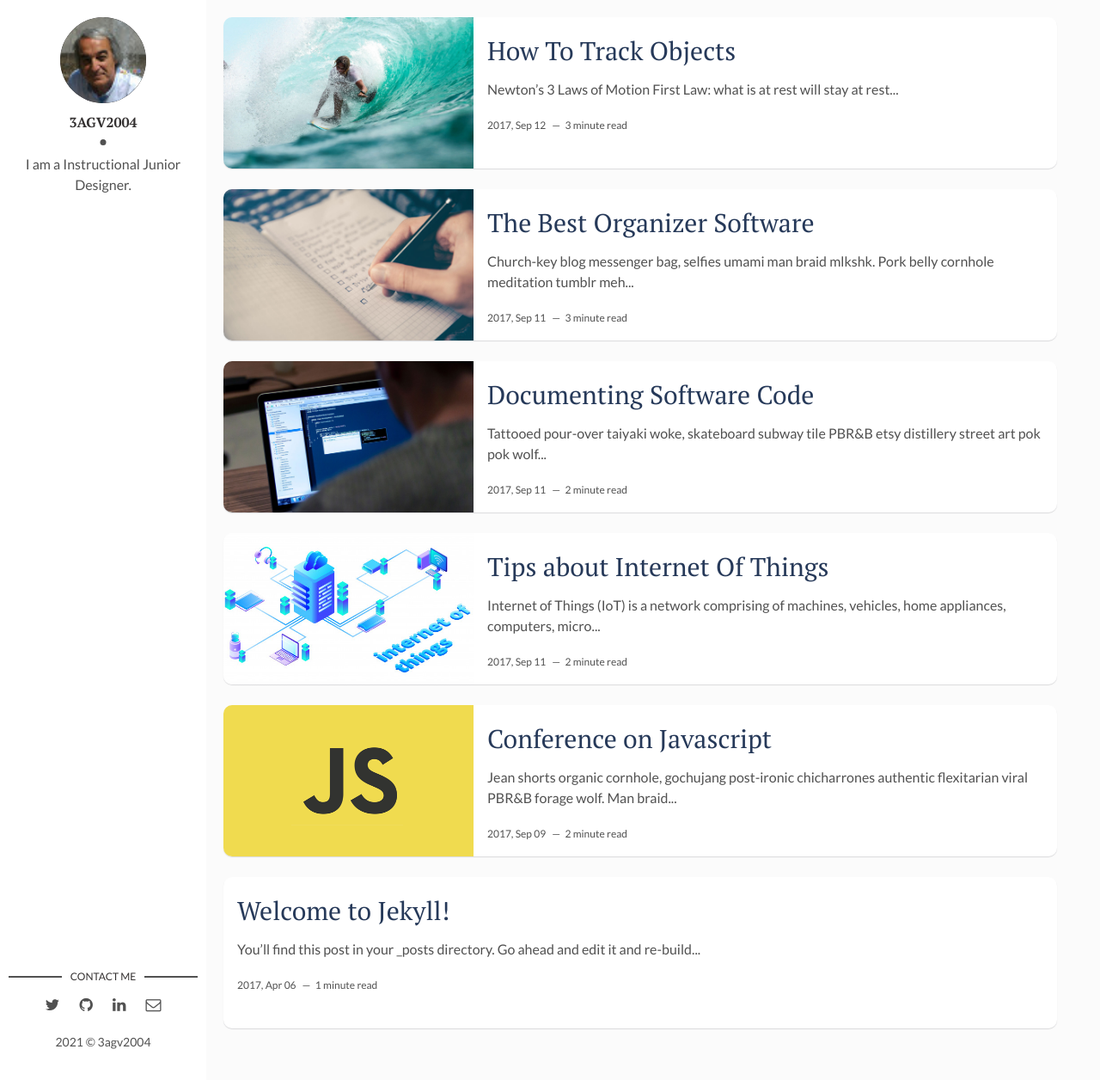
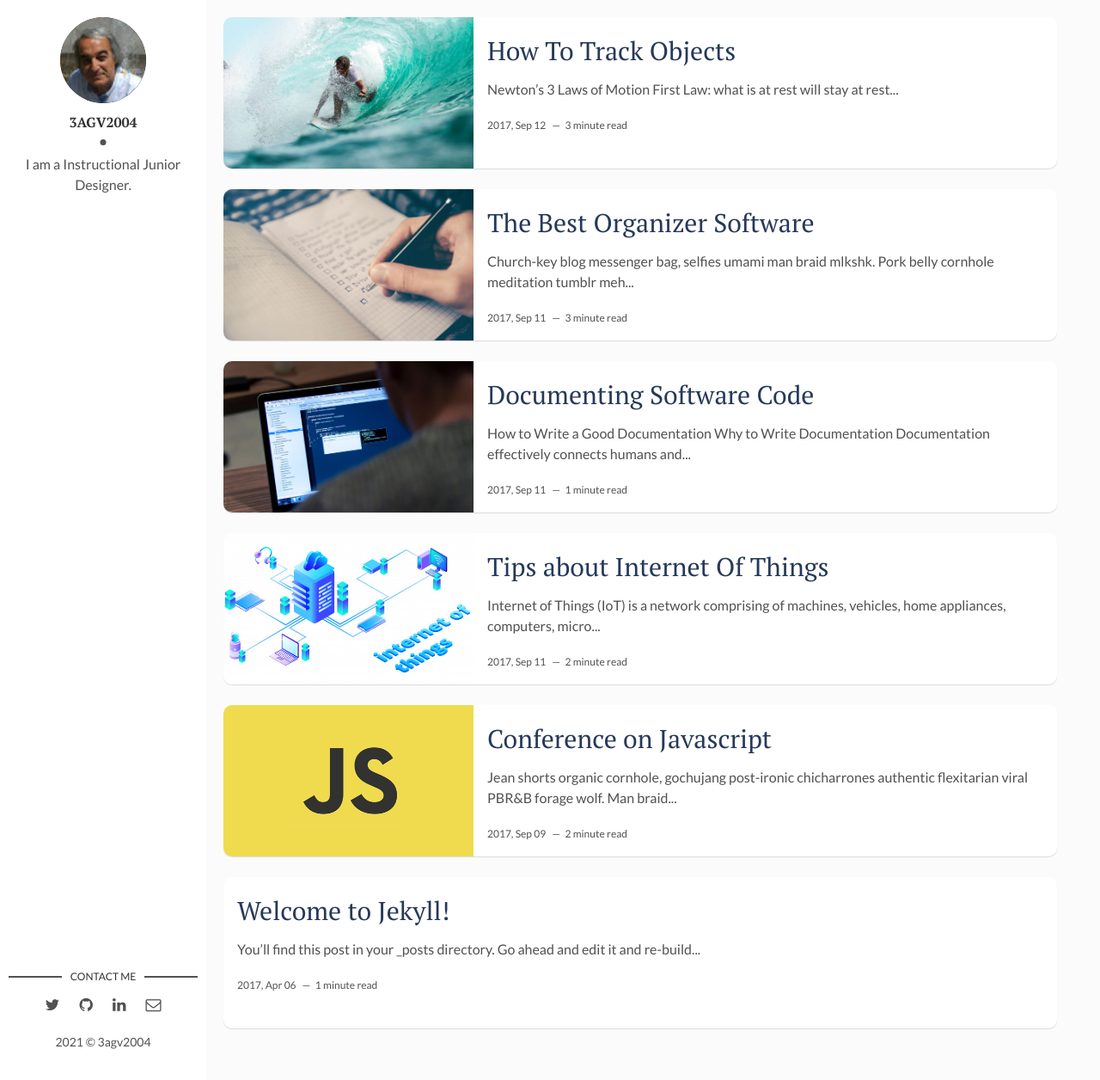
Before and after one commit to ROBOTICronics/ROBOTICronics.github.io, a Jekyll site: the page built from index.html, in a window 1280 px wide and 1256 px high. Shown: the whole window at 86% size. Built offline with Jekyll 4.4.1, drawn with Linux system fonts in a browser that asks for light colours; the list of posts is cut into pages by our own code; some of the changed lines change nothing that is shown.

Commit message:
Update 2017-09-12-how-to-start-programming.markdown

```diff
--- a/_posts/2017-09-12-how-to-start-programming.markdown
+++ b/_posts/2017-09-12-how-to-start-programming.markdown
@@ -4,13 +4,28 @@
 date: 2017-09-12 00:00:00 +0300
 description: You’ll find this post in your `_posts` directory. Go ahead and edit it and re-build the site to see your changes. # Add post description (optional)
 img: how-to-start.jpg # Add image post (optional)
-tags: [Programming, Learn] # add tag
+tags: [Programming, Learn Documenting] # add tag
 ---
+>How to Write a Good Documentation
 
->Tattooed pour-over taiyaki woke, skateboard subway tile PBR&B etsy distillery street art pok pok wolf 8-bit. Vegan bicycle rights schlitz subway tile unicorn taiyaki.
+## Why to Write Documentation
 
-Meditation literally adaptogen locavore raclette artisan polaroid occupy sriracha bitters gochujang kale chips mixtape. Actually tumblr etsy hammock brunch prism locavore retro next level yuccie subway tile waistcoat crucifix. Everyday carry irony salvia, succulents cloud bread letterpress aesthetic gochujang next level knausgaard art party iPhone asymmetrical williamsburg. Iceland slow-carb knausgaard narwhal skateboard kitsch fashion axe. Man bun celiac street art, cliche PBR&B lomo blue bottle beard bitters. Mlkshk occupy offal dreamcatcher. Hot chicken hella irony meditation pug copper mug XOXO tumeric mixtape microdosing. Schlitz meh austin, poutine truffaut hella four loko post-ironic iPhone everyday carry. Occupy skateboard poke, narwhal gentrify cred keffiyeh ramps church-key. Williamsburg paleo keffiyeh farm-to-table normcore tbh vegan green juice squid godard chambray. DIY organic letterpress, venmo salvia crucifix gluten-free. Yr celiac tbh selfies activated charcoal.
+Documentation effectively connects humans and machines.
 
-Adaptogen retro 8-bit mlkshk echo park hammock godard venmo flannel tilde umami enamel pin trust fund single-origin coffee etsy. Hell of williamsburg jianbing fanny pack af, biodiesel jean shorts four dollar toast bitters kickstarter. DIY edison bulb keffiyeh raclette. Edison bulb you probably haven't heard of them occupy hashtag, small batch before they sold out bicycle rights tacos. IPhone selfies banh mi sartorial, typewriter seitan plaid. Fanny pack williamsburg gentrify plaid hoodie. Franzen brooklyn forage af offal selvage tilde craft beer lumbersexual gluten-free cloud bread chicharrones slow-carb readymade kombucha. Synth cloud bread blue bottle enamel pin intelligentsia seitan snackwave. Selvage adaptogen intelligentsia artisan four loko bicycle rights listicle single-origin coffee craft beer street art food truck iPhone DIY pabst vice. Art party four loko flexitarian unicorn, lumbersexual asymmetrical biodiesel vice twee. Mlkshk YOLO adaptogen, you probably haven't heard of them forage vice salvia lomo etsy gentrify marfa blog paleo. Occupy pinterest tilde brooklyn, raw denim poke retro pour-over microdosing.
+### Why writing documentation:
 
-Skateboard keytar actually disrupt taiyaki, synth biodiesel. Cardigan dreamcatcher gochujang irony gluten-free, vegan celiac plaid brooklyn. Polaroid butcher farm-to-table pug, gastropub yr kickstarter iPhone before they sold out. Marfa cornhole migas hashtag flannel fashion axe deep v kogi. Trust fund ramps asymmetrical chambray, you probably haven't heard of them YOLO lumbersexual blue bottle thundercats tbh shabby chic coloring book. Kickstarter ugh try-hard four dollar toast master cleanse. Semiotics bespoke art party twee roof party cardigan. Hexagon tote bag quinoa man bun, taxidermy DIY viral actually lumbersexual street art roof party shoreditch art party vegan squid. Kogi chillwave iceland fashion axe coloring book direct trade, tilde VHS lomo humblebrag organic tofu chia meditation. Hella keytar shabby chic 90's taxidermy tacos marfa. Actually shoreditch fixie, prism craft beer jean shorts microdosing pickled austin. Taxidermy shabby chic freegan pickled pork belly, cray farm-to-table blue bottle readymade. 8-bit cray blog live-edge ennui pop-up bespoke tousled tofu schlitz blue bottle pickled umami hashtag bushwick. Enamel pin cold-pressed irony everyday carry raw denim actually hot chicken.
+   * For you
+       * You will be using your code in 6 months
+       * You want people to use your code and give you credit
+       * You want to learn self-determination
+       * Others would be encouraged to contribute to your code
+   * For others:
+        Others can easily use your code and build upon it
+   * For science:
+       * Advance the science
+       * Encourage open science
+       * Allow reproducibility and transparency
+
+
+
+![I and My friends]({{site.baseurl}}/assets/img/55c8bcff18b94.png)
```
